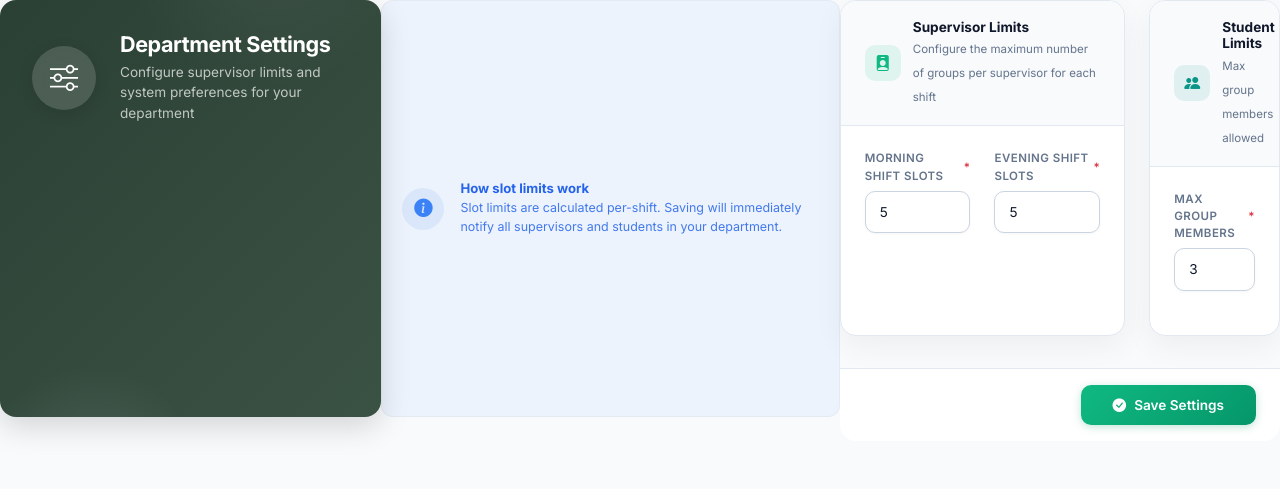
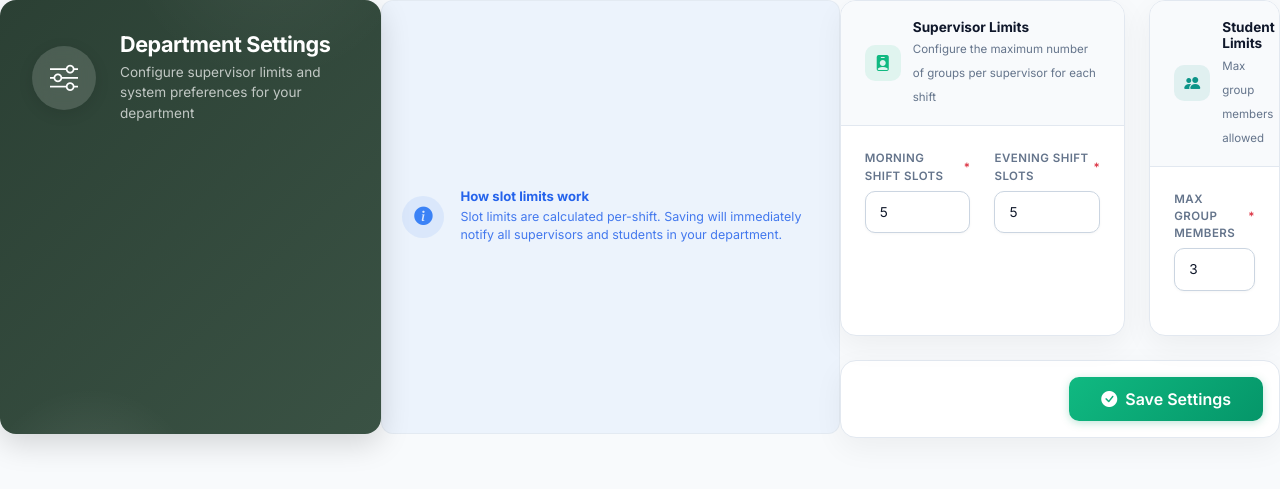
Before and after one commit to faheemcodes/fyp-management, a PHP site: template src/View/hod/settings.php in a window 1280 px wide. Shown: the top 489 px of the page. Run offline with PHP 8.4, Linux system fonts and the light colour scheme; the template is opened without the code that fills it, so the values that code supplies are empty; some libraries are stand-ins or nearby versions.

Commit message:
style: fix save button container rendering as floating block in hod settings

```diff
--- a/src/View/hod/settings.php
+++ b/src/View/hod/settings.php
@@ -25,25 +25,7 @@ $basePath = dirname($_SERVER['SCRIPT_NAME']) === '/' || dirname($_SERVER['SCRIPT
     border-radius: 10px;
     border: 1px solid var(--border-color);
 }
-.profile-save-footer {
-    position: sticky;
-    bottom: 0;
-    background: var(--card-bg);
-    border-top: 1px solid var(--border-color);
-    border-radius: 0 0 var(--border-radius-lg) var(--border-radius-lg);
-    padding: 16px 24px;
-    display: flex;
-    align-items: center;
-    justify-content: flex-end;
-    z-index: 10;
-    backdrop-filter: blur(12px);
-}
-.profile-save-footer .btn {
-    padding: 10px 32px;
-    font-size: 0.85rem;
-    font-weight: 600;
-    border-radius: 10px;
-}
+
 
 /* Alert matching profile.php */
 .profile-alert {
@@ -163,10 +145,12 @@ $basePath = dirname($_SERVER['SCRIPT_NAME']) === '/' || dirname($_SERVER['SCRIPT
         </div>
     </div>
 
-    <div class="profile-save-footer mt-2">
-            <button type="submit" class="btn btn-primary d-flex align-items-center gap-2">
+    <div class="page-section">
+        <div class="d-flex align-items-center justify-content-end p-3">
+            <button type="submit" class="btn btn-primary d-flex align-items-center gap-2" style="padding: 10px 32px; font-weight: 600; border-radius: 10px;">
                 <i class="bi bi-check-circle-fill"></i> Save Settings
             </button>
         </div>
     </div>
+    </div>
 </form>
```
